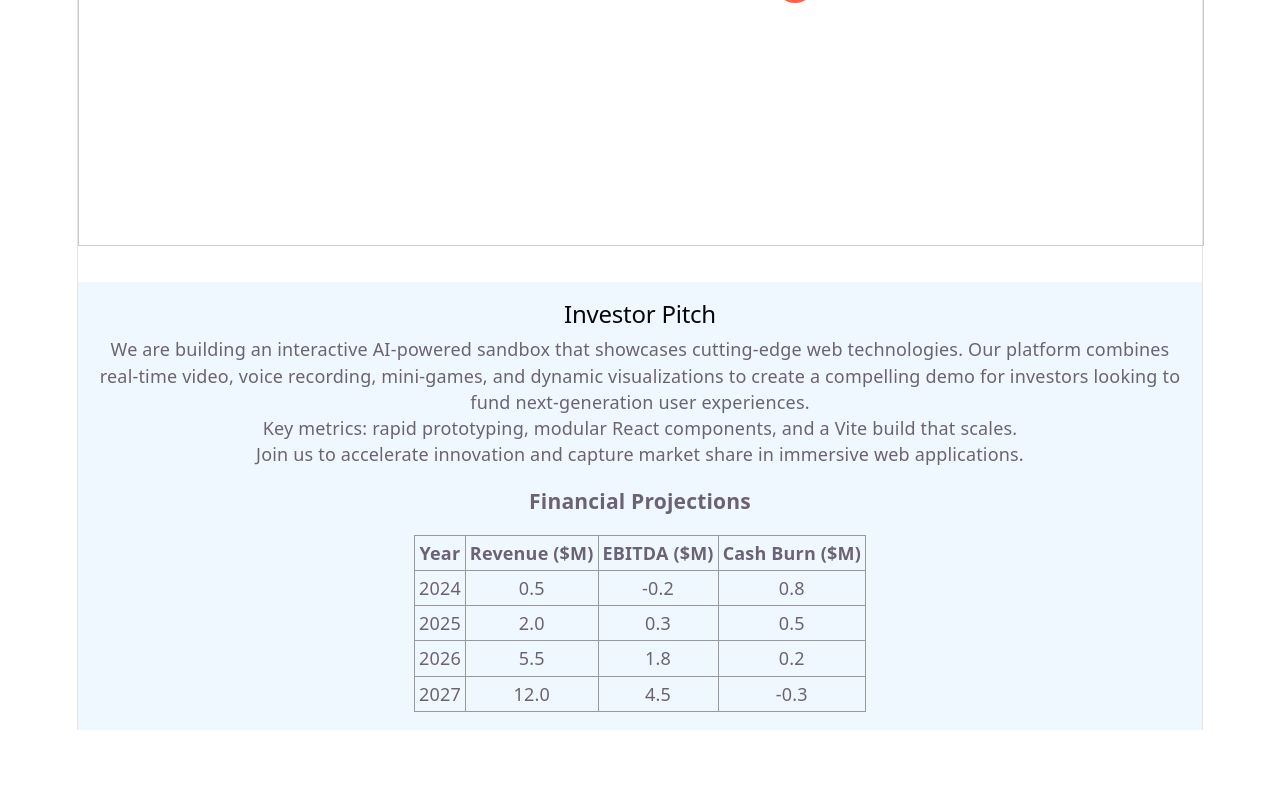
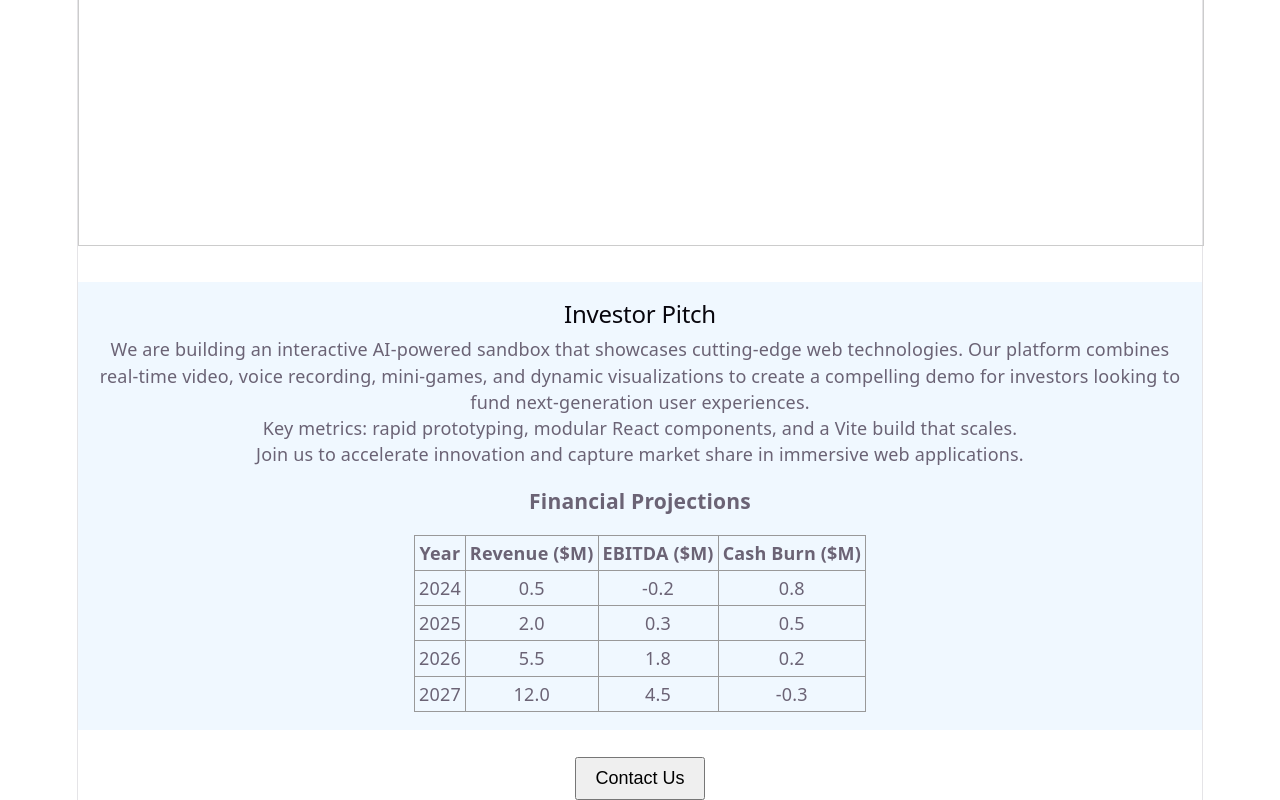
Before and after one commit to codegenie-hackabot/csuai-demo, a React (Vite) app: page / in a window 1280 px wide. Shown: the part 1172-1972 px from the top of the page. Before the commit the page ends 1902 px from the top, so only its background shows below. Built offline with nearby package versions, Linux system fonts and the light colour scheme; no server answers.

Commit message:
Add Contact Us modal and button

```diff
--- a/src/App.jsx
+++ b/src/App.jsx
@@ -5,12 +5,14 @@ import CameraFeed from './CameraFeed';
 import VoiceRecorder from './VoiceRecorder';
 import Stopwatch from './Stopwatch';
 import BouncingBall from './BouncingBall';
+import ContactModal from './ContactModal';
 
 function App() {
   const [fibPrev, setFibPrev] = useState(0);
   const [fibCurr, setFibCurr] = useState(1);
   const [rolling, setRolling] = useState(false);
   const [ballSpeed, setBallSpeed] = useState(1);
+  const [isModalOpen, setIsModalOpen] = useState(false);
 
   const incrementFib = () => {
     const next = fibPrev + fibCurr;
@@ -79,6 +81,8 @@ function App() {
           </tbody>
         </table>
       </section>
+      <button onClick={() => setIsModalOpen(true)} style={{ marginTop: '1.5rem' }}>Contact Us</button>
+      <ContactModal isOpen={isModalOpen} onClose={() => setIsModalOpen(false)} />
     </div>
   );
 }
```
